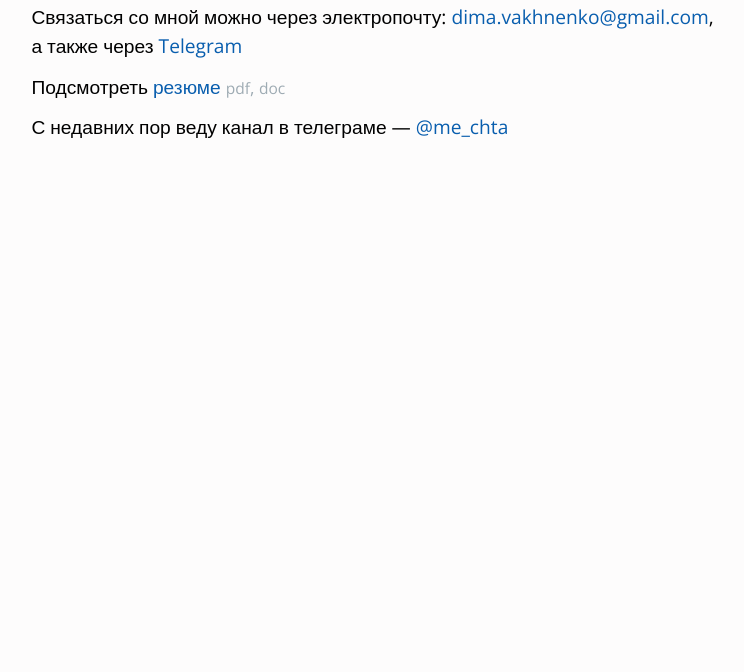
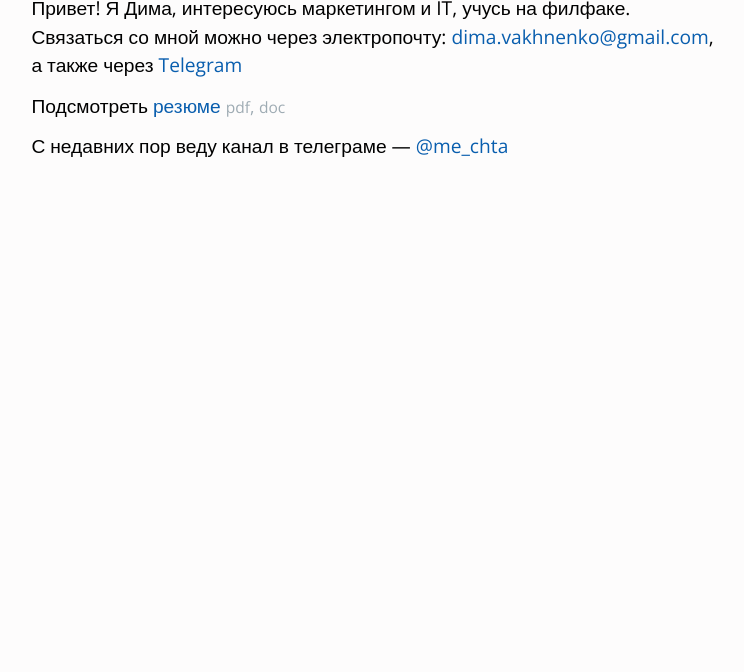
Before and after one commit to vakhnenko/vakhnenko.github.io, a plain HTML site: page index.html in a window 1280 px wide. Shown: the part 128-800 px from the top of the page, without its empty margins (263-1007 px from the left). Drawn offline with nearby package versions, Linux system fonts and the light colour scheme.

Commit message:
Update index.html

```diff
--- a/index.html
+++ b/index.html
@@ -1 +1 @@
-<!DOCTYPE html><meta content="initial-scale=1,maximum-scale=1"name=viewport><title>Dmitry Vakhnenko</title><style>html{font:300 1.2em/1.5 'Open Sans',sans-serif}body{background:#FDFCFC;margin:0 auto;max-width:36em;padding:1em}h2{font-weight:400;margin:1em 0 .4em}p{margin-top:0;margin-bottom:.6em}a,a:visited{text-decoration:none;color:#095EAE}a:hover{border-bottom:1px solid rgba(0,100,168,.2);color:#0064a8}small,small a{color:#9EABB3!important;font-size:.9em}</style><h2>Dmitry Vakhnenko</h2><p>Привет! Я Дима, интересуюсь маркетингом и IT, учусь на филфаке. Связаться со мной можно через электропочту: <a href=mailto:dima.vakhnenko@gmail.com>dima.vakhnenko@gmail.com</a>, а также через <a href=https://t.me/quko8>Telegram</a><p>Подсмотреть <a href=./cv>резюме</a> <small><a href=./cv.pdf>pdf</a>, <a href=./cv.doc>doc</a></small><p>С недавних пор веду канал в телеграме — <a href=https://t.me/me_chta>@me_chta</a></p><link href="https://fonts.googleapis.com/css?family=Open+Sans:300,400&subset=cyrillic"rel=stylesheet>
+<!DOCTYPE html><meta content="initial-scale=1,maximum-scale=1"name=viewport><title>Dmitry Vakhnenko</title><style>html{font:300 1.2em/1.5 'Open Sans',sans-serif}body{background:#FDFCFC;margin:1em auto;max-width:36em;padding:1em}h2{font-weight:400;margin:1em 0 .4em}p{margin-top:0;margin-bottom:.6em}a,a:visited{text-decoration:none;color:#095EAE}a:hover{border-bottom:1px solid rgba(0,100,168,.2);color:#0064a8}small,small a{color:#9EABB3!important;font-size:.9em}</style><h2>Dmitry Vakhnenko</h2><p>Привет! Я Дима, интересуюсь маркетингом и IT, учусь на филфаке. Связаться со мной можно через электропочту: <a href=mailto:dima.vakhnenko@gmail.com>dima.vakhnenko@gmail.com</a>, а также через <a href=https://t.me/quko8>Telegram</a><p>Подсмотреть <a href=./cv>резюме</a> <small><a href=./cv.pdf>pdf</a>, <a href=./cv.doc>doc</a></small><p>С недавних пор веду канал в телеграме — <a href=https://t.me/me_chta>@me_chta</a></p><link href="https://fonts.googleapis.com/css?family=Open+Sans:300,400&subset=cyrillic"rel=stylesheet>
```
